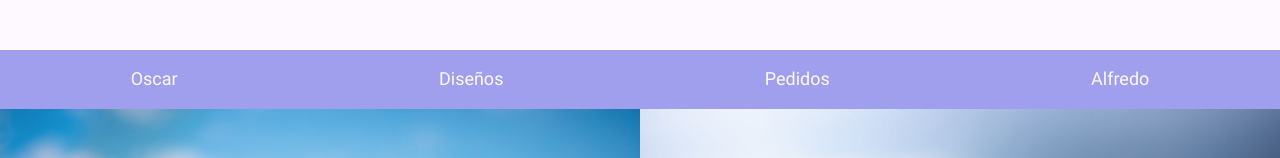
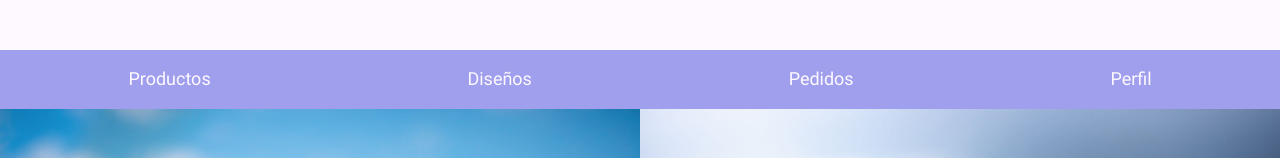
Before and after one commit to alfredorndon/flower-place, a plain HTML site: page view/index.html in a window 1280 px wide. Shown: the part 127-285 px from the top of the page. Drawn offline with Linux system fonts and the light colour scheme; files that its build step writes are made by us from their sources; a script that the page names is missing; files whose address does not match are found by name.

Commit message:
Se volvió a la versión anterior

```diff
--- a/view/index.html
+++ b/view/index.html
@@ -24,10 +24,10 @@
                 <a href="/index.html"><h1>Flower Place</h1></a>
             </div>
             <div class="menu-bar">
-                <h3><a href="/view/gestion-productos.html">Oscar</a></h3>
+                <h3><a href="/view/gestion-productos.html">Productos</a></h3>
                 <h3><a href="/view/gestion-designs.html">Diseños</a></h3>
                 <h3><a href="/view/gestion-pedidos.html">Pedidos</a></h3>
-                <h3><a href="/view/gestion-perfil.html">Alfredo</a></h3>
+                <h3><a href="/view/gestion-perfil.html">Perfil</a></h3>
             </div>
         </header>
         <main>
```
